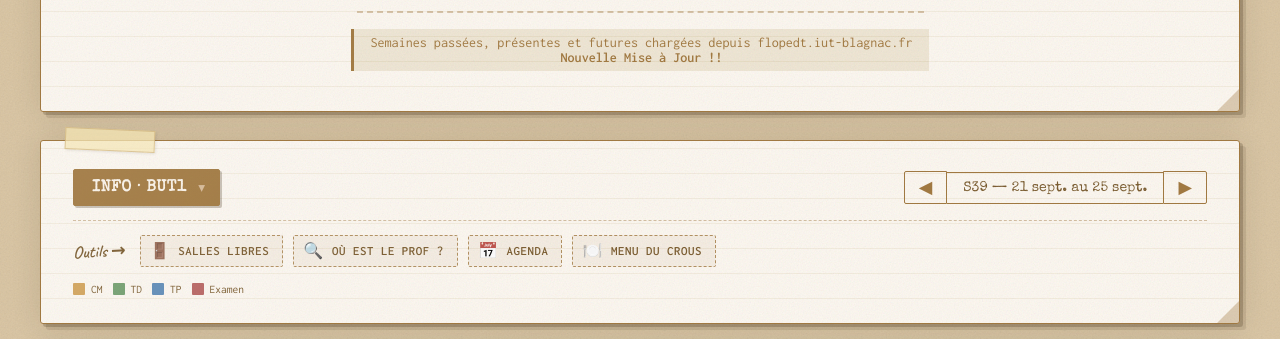
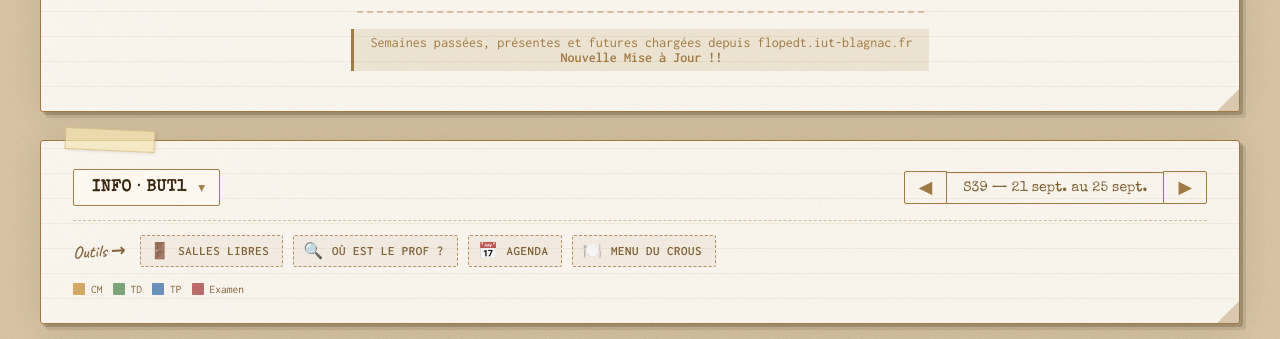
Before and after one commit to ChairGamertag87/kraftflopedt, a plain HTML site: page index.html in a window 1280 px wide. Shown: the part 185-524 px from the top of the page. Drawn offline with nearby package versions, Linux system fonts and the light colour scheme; no server answers.

Commit message:
style(web): selecteur de promo a nouveau en contour sur fond papier

```diff
--- a/css/controls.css
+++ b/css/controls.css
@@ -57,7 +57,7 @@
 .selector-btn {
   font-family: 'Special Elite', serif;
   font-size: 1rem;
-  background: var(--craft-dark);
+  background: #fdf8f0;
   border: 1.5px solid var(--craft-dark);
   border-radius: 2px;
   padding: 9px 14px 9px 18px;
@@ -66,18 +66,16 @@
   align-items: center;
   gap: 12px;
   transition: all 0.2s;
-  color: var(--craft-light);
-  box-shadow: 2px 2px 0 rgba(44, 26, 0, 0.25);
+  color: var(--ink);
 }
 .selector-btn:hover {
-  box-shadow: 3px 3px 0 rgba(44, 26, 0, 0.35);
+  box-shadow: 3px 3px 0 var(--craft-dark);
   transform: translateY(-1px);
-  background: #8a6634;
 }
-.selector-btn:active { transform: translateY(1px); box-shadow: 1px 1px 0 rgba(44, 26, 0, 0.25); }
+.selector-btn:active { transform: translateY(1px); box-shadow: 1px 1px 0 var(--craft-dark); }
 .selector-current { font-weight: 600; letter-spacing: 0.5px; }
 .selector-arrow {
-  color: var(--craft);
+  color: var(--craft-dark);
   font-size: 0.85rem;
   transition: transform 0.2s;
 }
```
